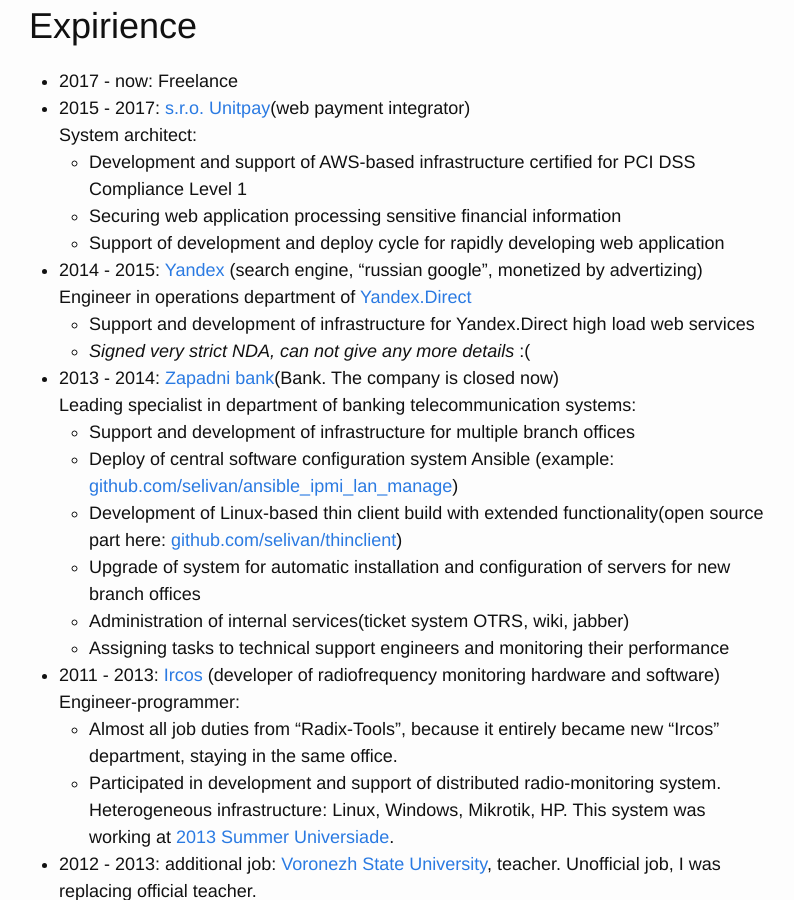
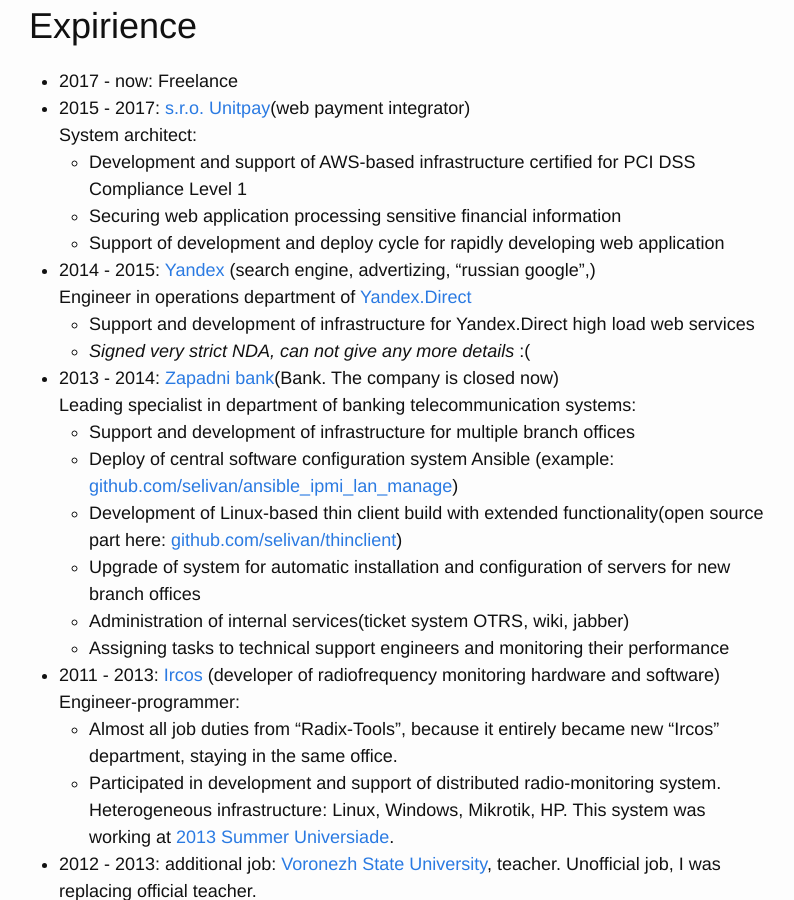
Before and after one commit to selivan/selivan.github.io, a Jekyll site: the page built from cv/index.md, in a window 1280 px wide and 900 px high, scrolled down 2608 px. Shown: the whole window, without its empty margins (241-1035 px from the left). Built offline with Jekyll 4.4.1, drawn with Linux system fonts in a browser that asks for light colours.

Commit message:
Update index.md

```diff
--- a/cv/index.md
+++ b/cv/index.md
@@ -81,16 +81,16 @@
 # Expirience
 
 * 2017 - now: Freelance
-* 2015 - 2017: [s.r.o. Unitpay](https://unitpay.ru)(web payment integrator)
+* 2015 - 2017: [s.r.o. Unitpay](https://unitpay.ru)(web payment integrator)\
   System architect:
   * Development and support of AWS-based infrastructure certified for PCI DSS Compliance Level 1
   * Securing web application processing sensitive financial information
   * Support of development and deploy cycle for rapidly developing web application
-* 2014 - 2015: [Yandex](https://yandex.ru) (search engine, "russian google", monetized by advertizing)
+* 2014 - 2015: [Yandex](https://yandex.ru) (search engine, advertizing, "russian google",)\
   Engineer in operations department of [Yandex.Direct](https://direct.yandex.ru/)
   * Support and development of infrastructure for Yandex.Direct high load web services
   * _Signed very strict NDA, can not give any more details_ :(
-* 2013 - 2014: [Zapadni bank](http://www.cbr.ru/credit/coinfo.asp?id=450000522)(Bank. The company is closed now)
+* 2013 - 2014: [Zapadni bank](http://www.cbr.ru/credit/coinfo.asp?id=450000522)(Bank. The company is closed now)\
   Leading specialist in department of banking telecommunication systems:
   * Support and development of infrastructure for multiple branch offices
   * Deploy of central software configuration system Ansible (example: [github.com/selivan/ansible_ipmi_lan_manage](https://github.com/selivan/ansible_ipmi_lan_manage))
@@ -98,21 +98,21 @@
   * Upgrade of system for automatic installation and configuration of servers for new branch offices
   * Administration of internal services(ticket system OTRS, wiki, jabber)
   * Assigning tasks to technical support engineers and monitoring their performance
-* 2011 - 2013: [Ircos](http://ircos.ru/) (developer of radiofrequency monitoring hardware and software)
+* 2011 - 2013: [Ircos](http://ircos.ru/) (developer of radiofrequency monitoring hardware and software)\
   Engineer-programmer:
   * Almost all job duties from "Radix-Tools", because it entirely became new "Ircos" department, staying in the same office.
   * Participated in development and support of distributed radio-monitoring system. Heterogeneous infrastructure: Linux, Windows, Mikrotik, HP. This system was working at [2013 Summer Universiade](https://en.wikipedia.org/wiki/2013_Summer_Universiade).
 * 2012 - 2013: additional job: [Voronezh State University](http://www.vsu.ru/), teacher. Unofficial job, I was replacing official teacher.
   * Course "Operating System GNU/Linux Introduction". Learning materials: [github.com/selivan/gnu_linux_intro](https://github.com/selivan/gnu_linux_intro)
   * Course "Administration of information systems", actually  extension of previous course and networking basics. Learning materials: [github.com/selivan/gnu_linux_intro](https://github.com/selivan/gnu_linux_intro) Video of lectures: [youtube](http://www.youtube.com/playlist?list=PL8RrqJgewWmHQOk7EdKByYD3uUUDk6OUG)
-* 2009 - 2011: [Radix-Tools](http://www.radixtools.ru/) (software development company)
+* 2009 - 2011: [Radix-Tools](http://www.radixtools.ru/) (software development company)\
   Engineer-programmer:
   * Administration of network and servers: Linux(Debian, Fedora), Windows 2003
   * Proxy, firewall, VPN
   * Collaboration services: wiki, bug tracker, task tracker, VCS(svn, mercurial), jabber, mail
   * Configuration and support of monitoring system(Zabbix) and backup system(Bacula)
   * Purchase and repair of computers and office equipment
-* 2008 - 2009: [BITS](http://www.b-it-s.ru/) (system integrator)
+* 2008 - 2009: [BITS](http://www.b-it-s.ru/) (system integrator)\
   Support engineer:
   * Administration of Linux servers(basically Suse), Windows 2003
   * Maintenance of Windows(2000, XP) workstations: network, office programs, bank clients, printers/scanners
```
